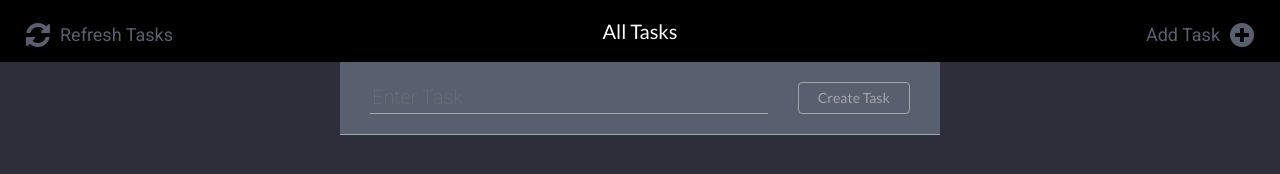
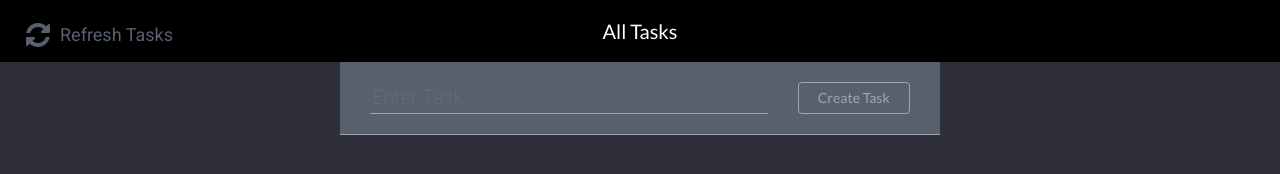
Before and after one commit to JRKeck/task_list_weekend_05, a website: page client/views/index.html in a window 1280 px wide. Drawn offline with nearby package versions, Linux system fonts and the light colour scheme; some packages are replaced by stand-ins of ours; files that its build step writes are made by us from their sources; no server answers; files whose address does not match are found by name.

Commit message:
Hide add task button until functional

```diff
--- a/client/views/index.html
+++ b/client/views/index.html
@@ -17,7 +17,7 @@
 <header>
     <h1>All Tasks</h1>
     <button class="refresh" ng-click="getTasks()"><i class="fa fa-refresh fa-2x"></i><span class="hidden-xs">Refresh Tasks</span></button>
-    <button class="task-add" ng-click=""><span class="hidden-xs">Add Task</span><i class="fa fa-plus-circle fa-2x"></i></button>
+    <!--<button class="task-add" ng-click=""><span class="hidden-xs">Add Task</span><i class="fa fa-plus-circle fa-2x"></i></button>-->
 </header>
 <div class="container">
 
```
Also changed, not shown: server/public/assets/views/index.html (+1 -1 lines).
